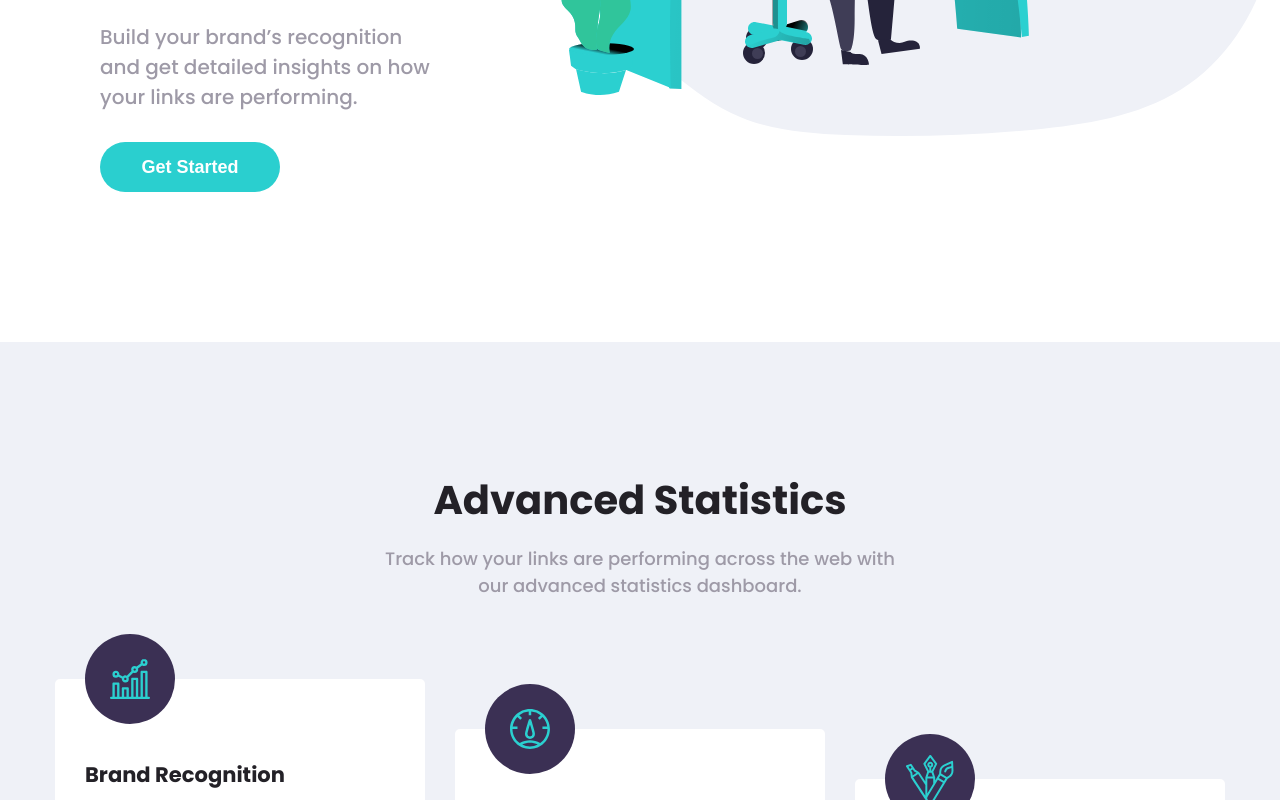
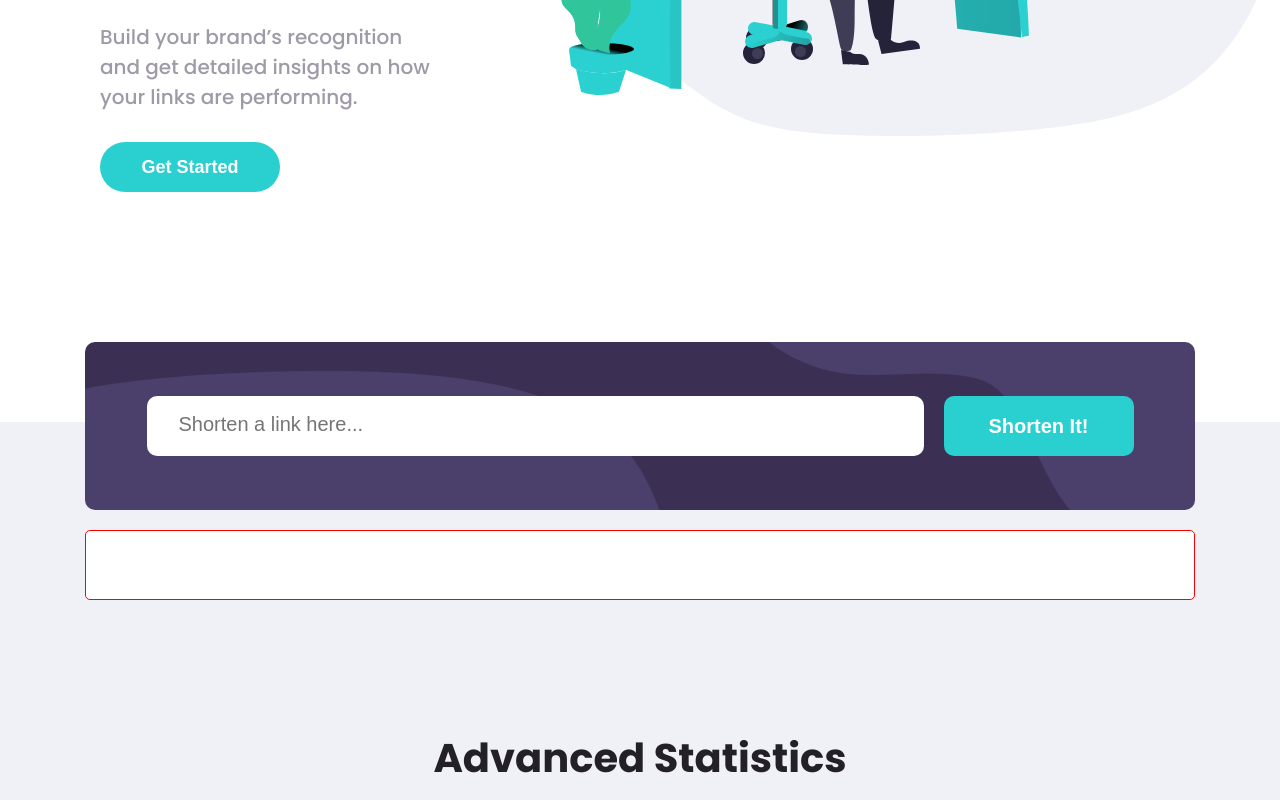
Before and after one commit to elienensousa/shortly, a React (Create React App) app: page / in a window 1280 px wide. Shown: the part 542-1342 px from the top of the page. Built offline with nearby package versions, Linux system fonts and the light colour scheme.

Commit message:
Componente ShortenerForm

```diff
--- a/src/App.js
+++ b/src/App.js
@@ -3,6 +3,8 @@ import { BoostSection } from './components/BoostSection';
 import { Footer } from './components/Footer';
 import { Header } from './components/Header';
 import { Hero } from './components/Hero';
+import { ShortenerForm } from './components/ShortenerForm';
+
 import './styles/global.scss';
 
 function App() {
@@ -10,7 +12,7 @@ function App() {
     <>
       <Header />
       <Hero />
-
+      <ShortenerForm />
       <BenefitsSection />
       <BoostSection />
       <Footer />
--- /dev/null
+++ b/src/components/ShortenerForm/index.js
@@ -0,0 +1,50 @@
+import { useState } from 'react'
+import axios from 'axios'
+import './styles.scss'
+
+export function ShortenerForm (){
+    const [input, setIput] = useState("")
+    const [shortened, setShortened] = useState("")
+
+    const handleClick = async () => {
+        try{
+            const response = await axios(
+                `https://api.shrtco.de/v2/shorten?url=${input}`
+            )
+            setShortened(response.data.result.full_short_link)
+
+        }catch(e){
+            console.log(e)
+        }
+
+    }
+
+
+    return(
+        <>
+            <section className='shorter_section'>
+                <div className="shorter_wrapper">
+                    <input className="shorter_input"
+                    placeholder="Shorten a link here..."
+                    value={input}
+                    onChange={(e)=>{setIput(e.target.value)}}
+                    />
+
+                    <button
+                    className="shorter_button"
+                    onClick={() => {
+                        handleClick()
+                    }}
+                    >Shorten It!</button>
+                </div>
+
+                <div className='shortened'>
+                    <span>{input}</span>
+                    <span>{shortened}</span>
+                </div>
+
+
+            </section>
+        </>
+    )
+}
--- /dev/null
+++ b/src/components/ShortenerForm/styles.scss
@@ -0,0 +1,58 @@
+.shorter_section{
+    display: flex;
+    align-items: center;
+    justify-content: center;
+    flex-direction: column;
+    background: linear-gradient(to bottom, white 0, white 80px, var(--gray_100) 80px);
+
+    .shorter_wrapper{
+        display: flex;
+        align-items: center;
+        justify-content: center;
+        border-radius: 10px;
+        background: url('../../assets/bg-shorten-desktop.svg') var(--dark_violet);
+        width: 1110px;
+        height: 168px;
+
+        .shorter_input{
+            width: 70%;
+            height: 60px;
+            border-radius: 10px;
+            border: none;
+            font-size: 16px;
+            text-indent: 2rem;
+        }
+        input::placeholder{
+            font-size: 20px;
+            text-indent: 2rem;
+            color: var (--grayish_violet);
+        }
+
+        .shorter_button{
+        height: 60px;
+        width: 190px;
+        color: white;
+        background: var(--cyan);
+        border-radius: 10px;
+        border: none;
+        font-size: 20px;
+        font-weight: bold;
+        margin-left: 20px;
+
+            &:hover{
+                background: hsl(180, 66%, 75%);
+            }
+        }
+    }
+
+    .shortened{
+        margin: auto;
+        margin-top: 20px;
+        background: white;
+        border: red 1px solid;
+        border-radius: 5px;
+        width: 1110px;
+        height: 70px;
+    }
+
+}
```
